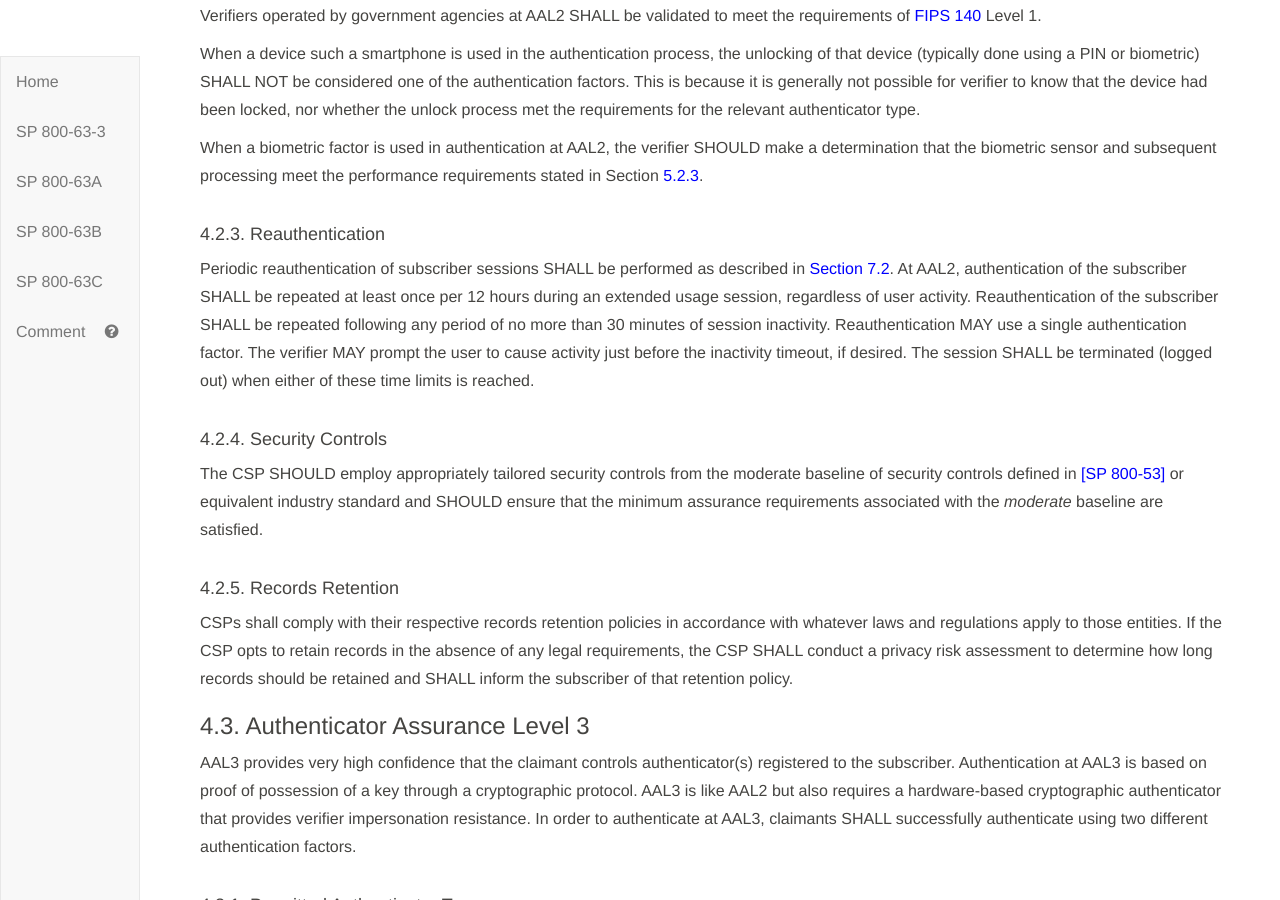
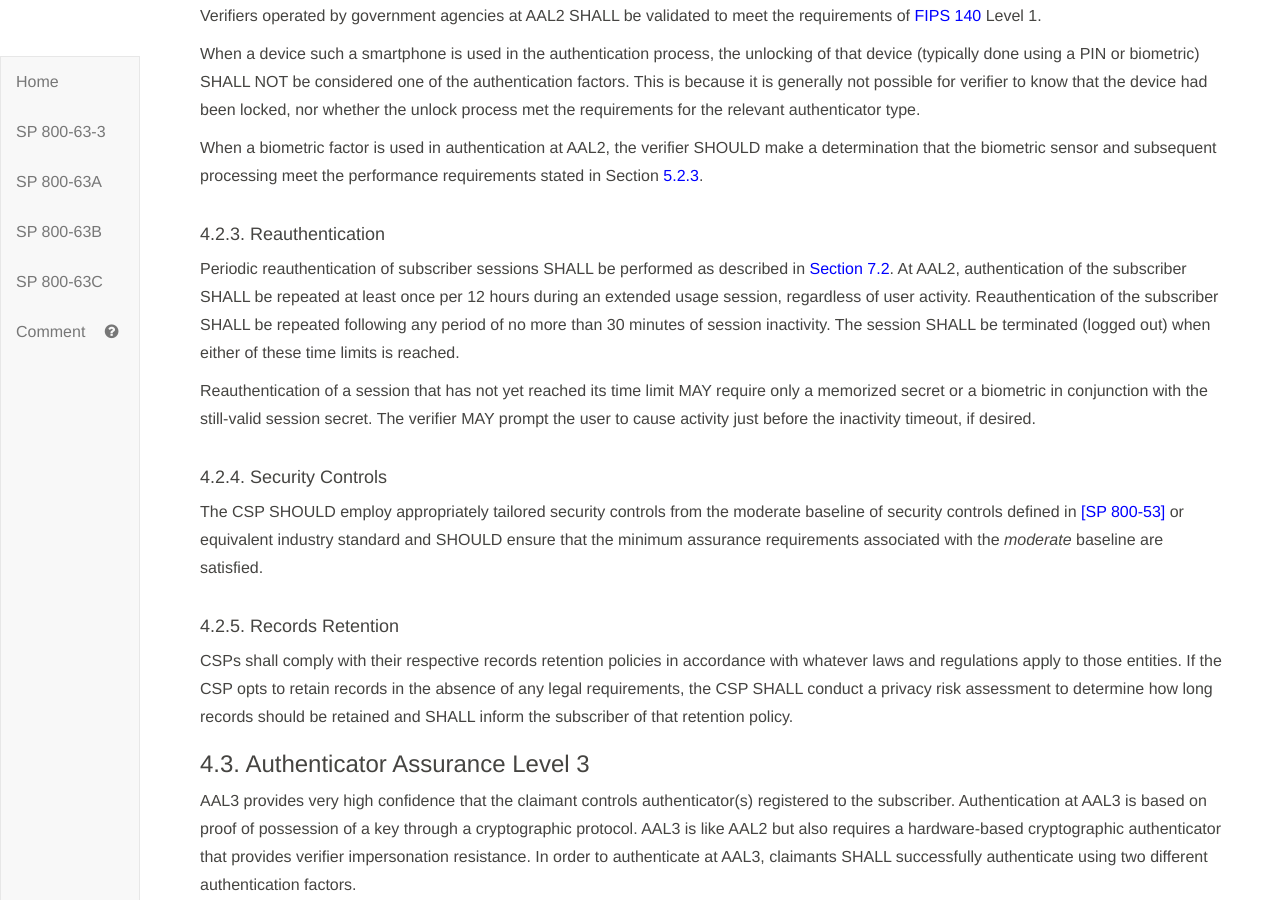
Before and after one commit to usnistgov/800-63-3, a Jekyll site: the page built from sp800-63b/sec4_aal.md, in a window 1280 px wide and 900 px high, scrolled down 2617 px. Built offline with Jekyll 4.4.1, drawn with Linux system fonts in a browser that asks for light colours; our own code applies the rules of GitHub Pages for plain Markdown files.

Commit message:
Make 4.2.3 consistent with 7.2 requirements. Closes #1232

```diff
--- a/sp800-63b/sec4_aal.md
+++ b/sp800-63b/sec4_aal.md
@@ -88,7 +88,9 @@ When a biometric factor is used in authentication at AAL2, the verifier SHOULD m
 
 #### <a name="aal2reauth"></a>4.2.3. Reauthentication
 
-Periodic reauthentication of subscriber sessions SHALL be performed as described in [Section 7.2](#sessionreauthn). At AAL2, authentication of the subscriber SHALL be repeated at least once per 12 hours during an extended usage session, regardless of user activity. Reauthentication of the subscriber SHALL be repeated following any period of no more than 30 minutes of session inactivity. Reauthentication MAY use a single authentication factor. The verifier MAY prompt the user to cause activity just before the inactivity timeout, if desired. The session SHALL be terminated (logged out) when either of these time limits is reached.
+Periodic reauthentication of subscriber sessions SHALL be performed as described in [Section 7.2](#sessionreauthn). At AAL2, authentication of the subscriber SHALL be repeated at least once per 12 hours during an extended usage session, regardless of user activity. Reauthentication of the subscriber SHALL be repeated following any period of no more than 30 minutes of session inactivity. The session SHALL be terminated (logged out) when either of these time limits is reached.
+
+Reauthentication of a session that has not yet reached its time limit MAY require only a memorized secret or a biometric in conjunction with the still-valid session secret. The verifier MAY prompt the user to cause activity just before the inactivity timeout, if desired.
 
 #### 4.2.4. Security Controls
 
```
